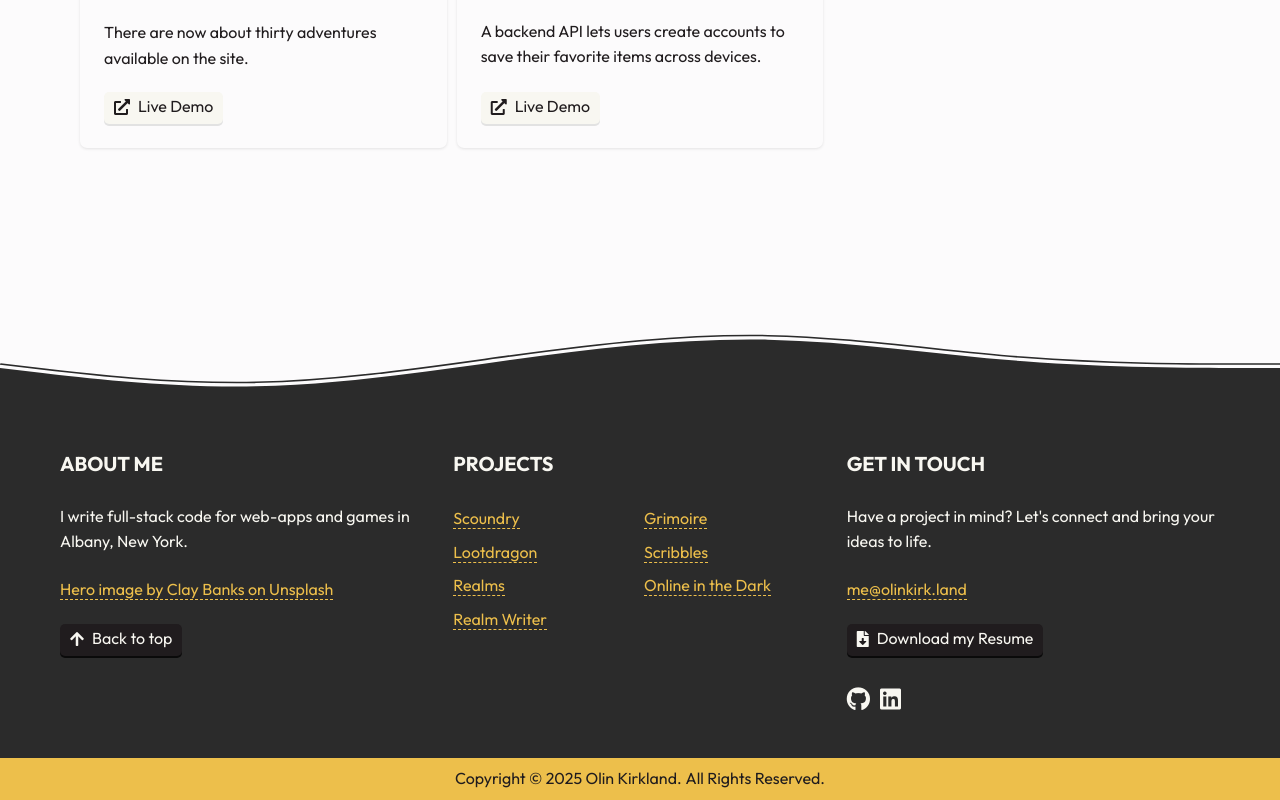
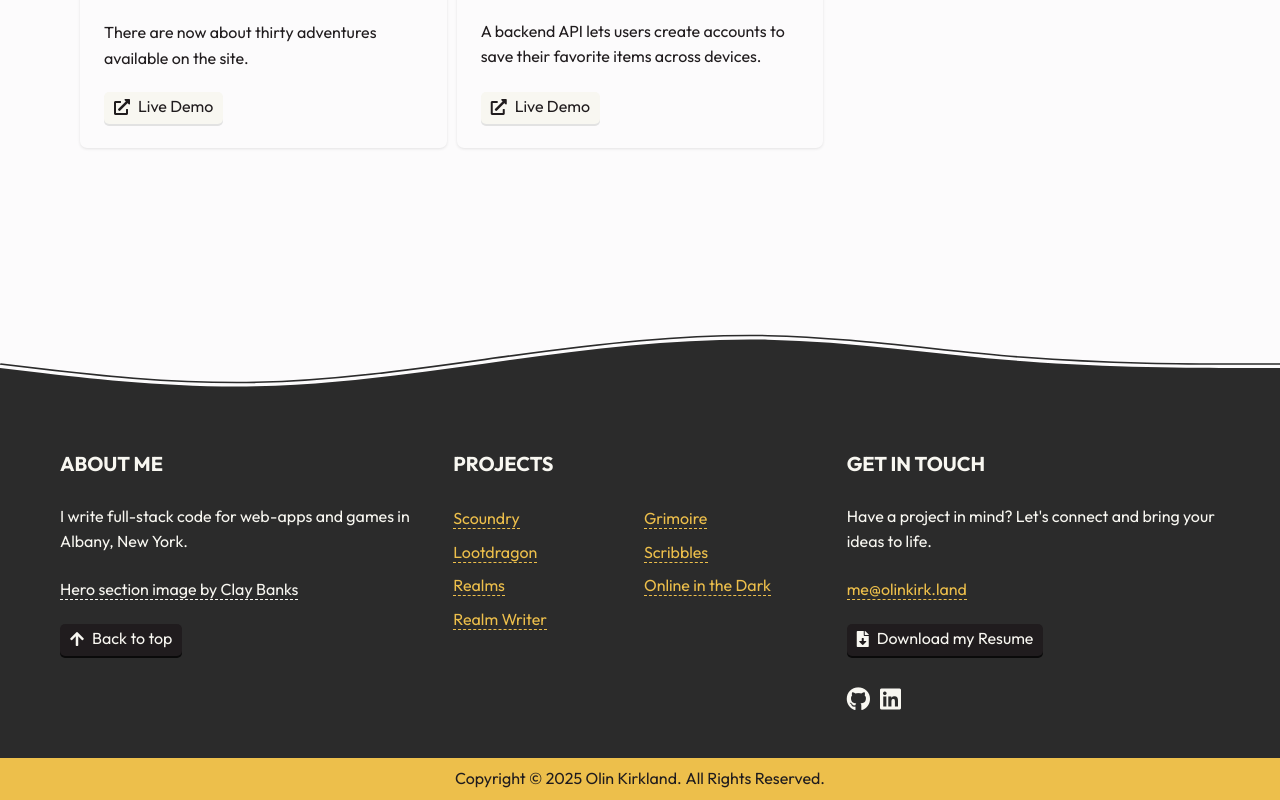
Before and after one commit to olinkirkland/olinkirkland.github.io, a Vue app: page / in a window 1280 px wide. Shown: the part 4199-4999 px from the top of the page. Built offline with nearby package versions, Linux system fonts and the light colour scheme; a web font is replaced by a local one.

Commit message:
Minor styling chagnes

```diff
--- a/src/assets/scss/styles.scss
+++ b/src/assets/scss/styles.scss
@@ -78,6 +78,10 @@ button.link {
     text-decoration: none;
     border-bottom: 1px dashed currentColor;
     line-height: 1.25;
+
+    &--alt {
+        color: var(--surface);
+    }
 }
 
 p > a {
--- a/src/components/Footer.vue
+++ b/src/components/Footer.vue
@@ -15,12 +15,12 @@
                 </p>
 
                 <a
-                    class="link"
+                    class="link link--alt"
                     href="https://unsplash.com/photos/a-river-with-trees-and-hills-around-it-kufBky2w9Gw"
                     target="_blank"
                     rel="noopener noreferrer"
                 >
-                    Hero image by Clay Banks on Unsplash
+                    Hero section image by Clay Banks
                 </a>
 
                 <Button class="dark" @click="$emit('scrollToTop')">
```
